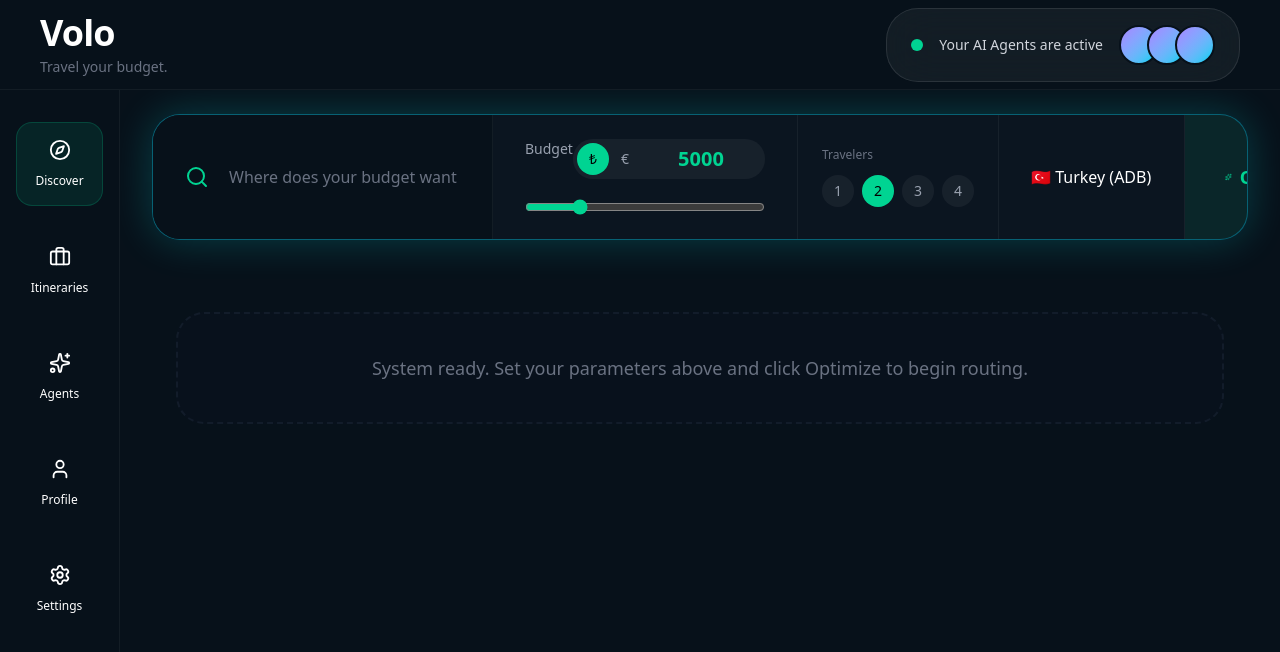
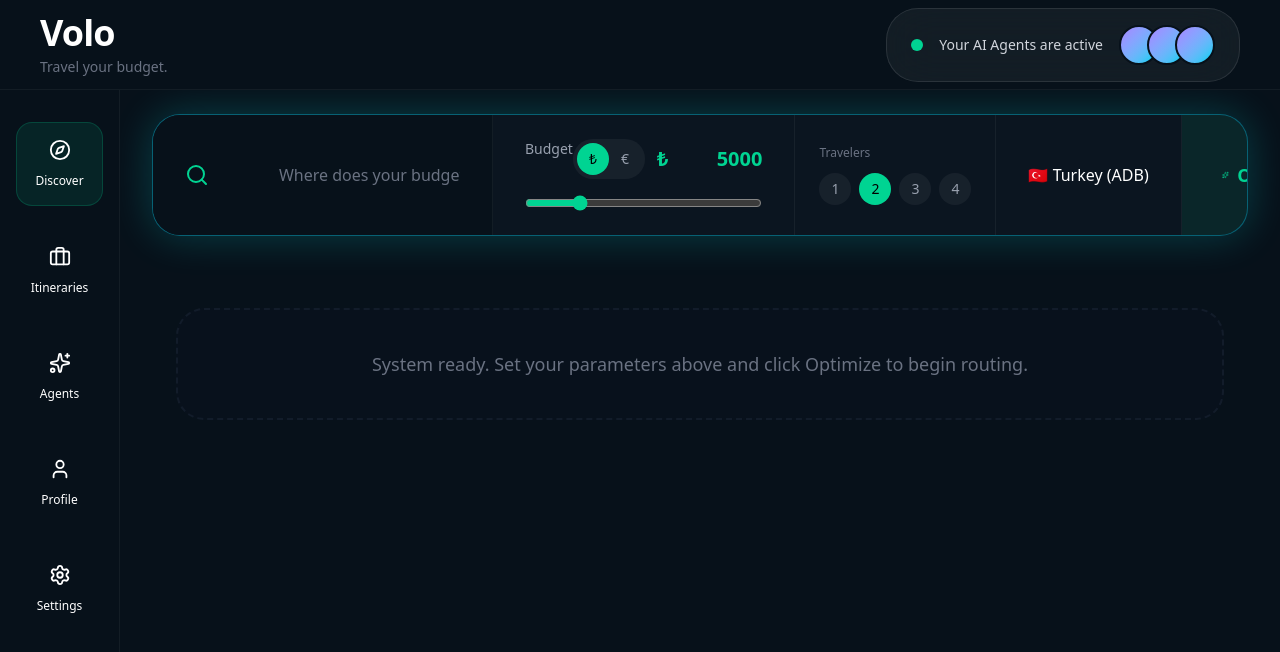
Before and after one commit to tseliasas/Volo, a Next.js app in the folder frontend/: page / in a window 1280 px wide. Shown: the top 652 px of the page. Built offline with nearby package versions, Linux system fonts and the light colour scheme.

Commit message:
Third Commit

```diff
--- a/frontend/components/dashboard/SearchTerminal.tsx
+++ b/frontend/components/dashboard/SearchTerminal.tsx
@@ -3,11 +3,27 @@
 import { Search, Loader2, Sparkles } from "lucide-react";
 import { useState, useRef } from "react";
 
+import {
+  EXCHANGE_RATE,
+  convertBudget,
+  currencySymbol,
+} from "@/utils/currency";
+
 interface SearchTerminalProps {
-  onOptimize: (budget: number, pax: number, origin: string, query: string) => void;
+  onOptimize: (
+    budget: number,
+    pax: number,
+    origin: string,
+    query: string
+  ) => void;
+
   loading: boolean;
+
   currency: "TRY" | "EUR";
-  setCurrency: (value: "TRY" | "EUR") => void;
+
+  setCurrency: (
+    value: "TRY" | "EUR"
+  ) => void;
 }
 
 export default function SearchTerminal({
@@ -16,11 +32,41 @@
   currency,
   setCurrency,
 }: SearchTerminalProps) {
-  const [searchText, setSearchText] = useState("");
-  const [budget, setBudget] = useState(5000);
-  const [pax, setPax] = useState(2);
-  const [origin, setOrigin] = useState("ADB");
-  const debounceRef = useRef<NodeJS.Timeout | null>(null);
+
+  /* =========================
+     STATE
+  ========================= */
+
+  const [searchText, setSearchText] =
+    useState("");
+
+  // IMPORTANT:
+  // ALWAYS STORED INTERNALLY IN TRY
+  const [budget, setBudget] =
+    useState(5000);
+
+  const [pax, setPax] =
+    useState(2);
+
+  const [origin, setOrigin] =
+    useState("ADB");
+
+  const debounceRef =
+    useRef<NodeJS.Timeout | null>(null);
+
+  /* =========================
+     DISPLAY VALUE
+  ========================= */
+
+  const convertedBudget =
+    convertBudget(
+      budget,
+      currency
+    );
+
+  /* =========================
+     DELAYED AI SCAN
+  ========================= */
 
   const delayedOptimize = (
     budgetValue: number,
@@ -28,139 +74,613 @@
     originValue: string,
     queryValue: string
   ) => {
+
     if (debounceRef.current) {
-      clearTimeout(debounceRef.current);
+      clearTimeout(
+        debounceRef.current
+      );
     }
-    debounceRef.current = setTimeout(() => {
-      onOptimize(budgetValue, paxValue, originValue, queryValue);
+
+    debounceRef.current =
+      setTimeout(() => {
+
+        onOptimize(
+          budgetValue,
+          paxValue,
+          originValue,
+          queryValue
+        );
+
       }, 2000);
+
   };
 
   return (
-    <div className="flex items-stretch rounded-[28px] overflow-hidden bg-[#0B1520] border border-cyan-400/40 shadow-[0_0_40px_rgba(0,255,255,0.20)]">
 
-      {/* SEARCH */}
-      <div className="flex items-center gap-5 flex-1 px-8 py-5 border-r border-white/5 bg-[#07111A]">
-        <Search size={24} className="text-emerald-400" />
+    <div
+      className="
+        flex
+        items-stretch
+
+        rounded-[28px]
+
+        overflow-hidden
+
+        bg-[#0B1520]
+
+        border border-cyan-400/40
+
+        shadow-[0_0_40px_rgba(0,255,255,0.20)]
+      "
+    >
+
+      {/* ======================================
+          SEARCH
+      ====================================== */}
+
+      <div
+        className="
+          flex
+          items-center
+          gap-5
+
+          flex-1
+
+          px-8
+          py-5
+
+          border-r border-white/5
+
+          bg-[#07111A]
+        "
+      >
+
+        <Search
+          size={24}
+          className="text-emerald-400"
+        />
+
         <input
-          placeholder="Where does your budget want to go?"
+          placeholder="
+            Where does your budget want to go?
+          "
+
           value={searchText}
-          onChange={(e) => setSearchText(e.target.value)}
+
+          onChange={(e) =>
+            setSearchText(
+              e.target.value
+            )
+          }
+
           onKeyDown={(e) => {
+
             if (e.key === "Enter") {
-              onOptimize(budget, pax, origin, searchText);
+
+              onOptimize(
+                budget,
+                pax,
+                origin,
+                searchText
+              );
+
             }
+
           }}
-          className="flex-1 bg-transparent outline-none text-base text-gray-200 placeholder:text-gray-500"
+
+          className="
+            flex-1
+
+            bg-transparent
+
+            outline-none
+
+            text-base
+            text-gray-200
+
+            placeholder:text-gray-500
+          "
         />
+
       </div>
 
-      {/* BUDGET */}
-      <div className="w-[320px] px-8 py-6 border-r border-white/5 flex flex-col justify-center">
-        <div className="flex justify-between items-start">
-          <div className="text-gray-400 text-sm">Budget</div>
-          <div className="flex rounded-full bg-white/5 p-1 mb-2">
+      {/* ======================================
+          BUDGET
+      ====================================== */}
+
+      <div
+        className="
+          w-[320px]
+
+          px-8
+          py-6
+
+          border-r border-white/5
+
+          flex
+          flex-col
+          justify-center
+        "
+      >
+
+        {/* TOP ROW */}
+
+        <div
+          className="
+            flex
+            justify-between
+            items-start
+          "
+        >
+
+          <div
+            className="
+              text-gray-400
+              text-sm
+            "
+          >
+            Budget
+          </div>
+
+          <div
+            className="
+              flex
+              items-center
+              gap-3
+            "
+          >
+
+            {/* CURRENCY TOGGLE */}
+
+            <div
+              className="
+                flex
+
+                rounded-full
+
+                bg-white/5
+
+                p-1
+              "
+            >
+
+              {/* TRY */}
+
               <button
-              onClick={() => setCurrency("TRY")}
-              className={`px-3 py-1.5 rounded-full text-sm transition-all ${
-                currency === "TRY" ? "bg-emerald-400 text-black" : "text-gray-400"
-              }`}
+                onClick={() =>
+                  setCurrency("TRY")
+                }
+
+                className={`
+                  px-3
+                  py-1.5
+
+                  rounded-full
+
+                  text-sm
+
+                  transition-all
+
+                  ${
+                    currency === "TRY"
+                      ? "bg-emerald-400 text-black"
+                      : "text-gray-400"
+                  }
+                `}
               >
                 ₺
               </button>
+
+              {/* EUR */}
+
               <button
-              onClick={() => setCurrency("EUR")}
-              className={`px-3 py-1.5 rounded-full text-sm transition-all ${
-                currency === "EUR" ? "bg-emerald-400 text-black" : "text-gray-400"
-              }`}
+                onClick={() =>
+                  setCurrency("EUR")
+                }
+
+                className={`
+                  px-3
+                  py-1.5
+
+                  rounded-full
+
+                  text-sm
+
+                  transition-all
+
+                  ${
+                    currency === "EUR"
+                      ? "bg-emerald-400 text-black"
+                      : "text-gray-400"
+                  }
+                `}
               >
                 €
               </button>
+
+            </div>
+
+            {/* EDITABLE VALUE */}
+
+            <div
+              className="
+                flex
+                items-center
+                gap-1
+              "
+            >
+
+              <span
+                className="
+                  text-emerald-400
+                  text-xl
+                  font-semibold
+                "
+              >
+                {currencySymbol(
+                  currency
+                )}
+              </span>
+
               <input
-              value={budget}
+                value={
+                  Math.round(
+                    convertedBudget
+                  )
+                }
+
                 onChange={(e) => {
-                const raw = e.target.value.replace(/\D/g, "");
-                setBudget(Number(raw));
-                delayedOptimize(Number(raw), pax, origin, searchText);
+
+                  const raw =
+                    Number(
+                      e.target.value.replace(
+                        /\D/g,
+                        ""
+                      )
+                    );
+
+                  // Convert EUR → TRY internally
+                  const internalValue =
+                    currency === "EUR"
+                      ? raw * EXCHANGE_RATE
+                      : raw;
+
+                  setBudget(
+                    internalValue
+                  );
+
+                  delayedOptimize(
+                    internalValue,
+                    pax,
+                    origin,
+                    searchText
+                  );
+
                 }}
+
                 onKeyDown={(e) => {
-                if (e.key === "Enter") {
-                  onOptimize(budget, pax, origin, searchText);
+
+                  if (
+                    e.key === "Enter"
+                  ) {
+
+                    onOptimize(
+                      budget,
+                      pax,
+                      origin,
+                      searchText
+                    );
+
                   }
+
                 }}
-              className="w-[120px] bg-transparent outline-none text-center text-emerald-400 text-xl font-semibold"
+
+                className="
+                  w-[90px]
+
+                  bg-transparent
+
+                  outline-none
+
+                  text-right
+
+                  text-emerald-400
+                  text-xl
+                  font-semibold
+                "
               />
+
             </div>
+
           </div>
+
+        </div>
+
+        {/* SLIDER */}
+
         <input
           type="range"
-          min={1000}
-          max={20000}
-          step={100}
-          value={budget}
+
+          min={
+            currency === "EUR"
+              ? 50
+              : 1000
+          }
+
+          max={
+            currency === "EUR"
+              ? 600
+              : 20000
+          }
+
+          step={
+            currency === "EUR"
+              ? 10
+              : 100
+          }
+
+          value={
+            Math.round(
+              convertedBudget
+            )
+          }
+
           onChange={(e) => {
-            const value = Number(e.target.value);
-            setBudget(value);
-            delayedOptimize(value, pax, origin, searchText);
+
+            const raw =
+              Number(
+                e.target.value
+              );
+
+            // Convert EUR → TRY internally
+            const internalValue =
+              currency === "EUR"
+                ? raw * EXCHANGE_RATE
+                : raw;
+
+            setBudget(
+              internalValue
+            );
+
+            delayedOptimize(
+              internalValue,
+              pax,
+              origin,
+              searchText
+            );
+
           }}
-          className="w-full mt-3 accent-emerald-400 cursor-pointer"
+
+          className="
+            w-full
+            mt-4
+
+            accent-emerald-400
+
+            cursor-pointer
+          "
         />
+
       </div>
 
-      {/* PAX */}
-      <div className="px-6 flex flex-col justify-center border-r border-white/5">
-        <p className="text-xs text-gray-500 mb-3">Travelers</p>
-        <div className="flex gap-2">
-          {[1, 2, 3, 4].map((num) => (
+      {/* ======================================
+          PASSENGERS
+      ====================================== */}
+
+      <div
+        className="
+          px-6
+
+          flex
+          flex-col
+          justify-center
+
+          border-r border-white/5
+        "
+      >
+
+        <p
+          className="
+            text-xs
+            text-gray-500
+            mb-3
+          "
+        >
+          Travelers
+        </p>
+
+        <div
+          className="
+            flex
+            gap-2
+          "
+        >
+
+          {[1, 2, 3, 4].map(
+            (num) => (
+
               <button
                 key={num}
+
                 onClick={() => {
+
                   setPax(num);
-                delayedOptimize(budget, num, origin, searchText);
+
+                  delayedOptimize(
+                    budget,
+                    num,
+                    origin,
+                    searchText
+                  );
+
                 }}
-              className={`px-3 py-1.5 rounded-full text-sm transition-all ${
-                pax === num ? "bg-emerald-400 text-black" : "bg-white/5 text-gray-400"
-              }`}
+
+                className={`
+                  px-3
+                  py-1.5
+
+                  rounded-full
+
+                  text-sm
+
+                  transition-all
+
+                  ${
+                    pax === num
+                      ? "bg-emerald-400 text-black"
+                      : "bg-white/5 text-gray-400"
+                  }
+                `}
               >
                 {num}
               </button>
-          ))}
-        </div>
+
+            )
+          )}
+
         </div>
 
-      {/* ORIGIN */}
-      <div className="px-8 flex items-center border-r border-white/5 hover:bg-white/5 transition-colors">
+      </div>
+
+      {/* ======================================
+          ORIGIN
+      ====================================== */}
+
+      <div
+        className="
+          px-8
+
+          flex
+          items-center
+
+          border-r border-white/5
+
+          hover:bg-white/5
+
+          transition-colors
+        "
+      >
+
         <select
           value={origin}
+
           onChange={(e) => {
-            setOrigin(e.target.value);
-            delayedOptimize(budget, pax, e.target.value, searchText);
+
+            setOrigin(
+              e.target.value
+            );
+
+            delayedOptimize(
+              budget,
+              pax,
+              e.target.value,
+              searchText
+            );
+
           }}
-          className="bg-transparent text-white font-medium outline-none appearance-none cursor-pointer"
+
+          className="
+            bg-transparent
+
+            text-white
+            font-medium
+
+            outline-none
+
+            appearance-none
+
+            cursor-pointer
+          "
         >
-          <option value="ADB" className="bg-gray-900">🇹🇷 Turkey (ADB)</option>
-          <option value="IST" className="bg-gray-900">🇹🇷 Turkey (IST)</option>
+
+          <option
+            value="ADB"
+            className="bg-gray-900"
+          >
+            🇹🇷 Turkey (ADB)
+          </option>
+
+          <option
+            value="IST"
+            className="bg-gray-900"
+          >
+            🇹🇷 Turkey (IST)
+          </option>
+
         </select>
+
       </div>
 
-      {/* OPTIMIZE BUTTON */}
+      {/* ======================================
+          OPTIMIZE BUTTON
+      ====================================== */}
+
       <button
-        onClick={() => onOptimize(budget, pax, origin, searchText)}
+        onClick={() =>
+          onOptimize(
+            budget,
+            pax,
+            origin,
+            searchText
+          )
+        }
+
         disabled={loading}
-        className="px-10 bg-emerald-500/10 hover:bg-emerald-500 text-emerald-400 hover:text-black font-bold text-lg tracking-wide transition-all duration-300 flex items-center justify-center gap-2 min-w-[180px] disabled:opacity-50 disabled:hover:bg-emerald-500/10 disabled:hover:text-emerald-400"
+
+        className="
+          px-10
+
+          bg-emerald-500/10
+          hover:bg-emerald-500
+
+          text-emerald-400
+          hover:text-black
+
+          font-bold
+          text-lg
+          tracking-wide
+
+          transition-all
+          duration-300
+
+          flex
+          items-center
+          justify-center
+          gap-2
+
+          min-w-[180px]
+
+          disabled:opacity-50
+
+          disabled:hover:bg-emerald-500/10
+          disabled:hover:text-emerald-400
+        "
       >
+
         {loading ? (
+
           <>
-            <Loader2 className="animate-spin" size={20} />
+            <Loader2
+              className="animate-spin"
+              size={20}
+            />
+
             Routing...
           </>
+
         ) : (
+
           <>
             <Sparkles size={20} />
             Optimize
           </>
+
         )}
+
       </button>
+
     </div>
+
   );
+
 }
```
Lines whose indentation alone changed are shown as unchanged.
